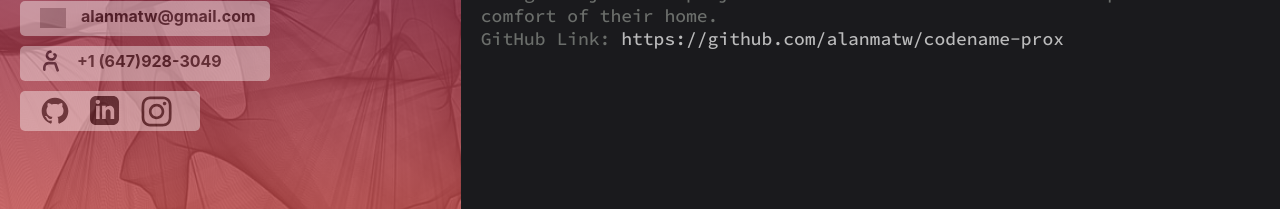
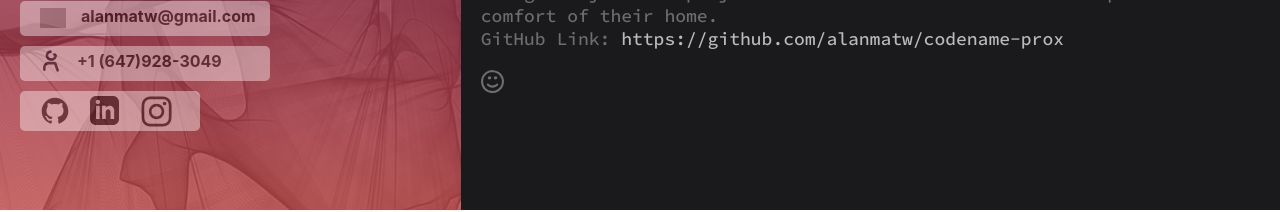
Before and after one commit to alanmatw/matlen.dev, a React (Create React App) app: page / in a window 1280 px wide. Shown: the part 522-734 px from the top of the page. Built offline with nearby package versions, Linux system fonts and the light colour scheme; no server answers; grey boxes are pictures that could not be loaded.

Commit message:
refactor(home): add smiley emoji at end

```diff
--- a/src/components/home/home.css
+++ b/src/components/home/home.css
@@ -306,9 +306,20 @@
     color: #000;
 }
 
+.wBR-smiley {
+    margin-top: 20px;
+    margin-left: 0px;
+    width: 23px;
+	height: 23px;
+	background-image: url('../../assets/smiley1.svg');
+	background-repeat: no-repeat;
+	background-position: center;
+	background-size: contain;
+}
+
 .wBR-copyright p {
     font-size: 17px;
     color: #fff;
-    margin-top: 110px;
+    margin-top: 80px;
     margin-left: 87%;
 }
--- a/src/components/home/home.js
+++ b/src/components/home/home.js
@@ -104,6 +104,8 @@ export default class homeFn extends React.Component {
 
                             </div>
 
+                            <div className='wBR-smiley'></div>
+
                         </div>
 
                         <div className='wBR-copyright'>
```
Also changed, not shown: src/assets/smiley1.svg (added).
